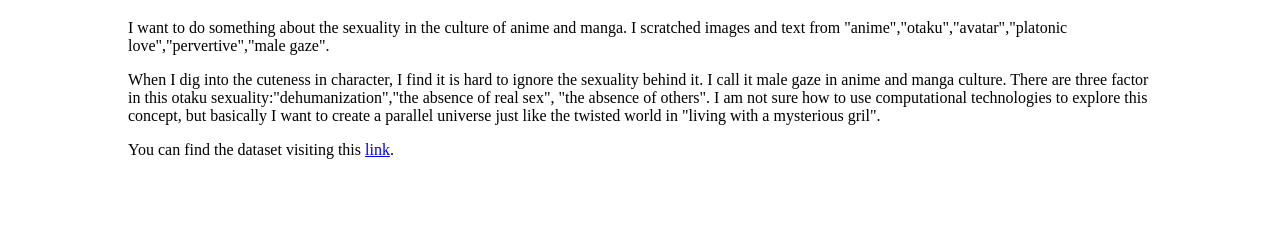
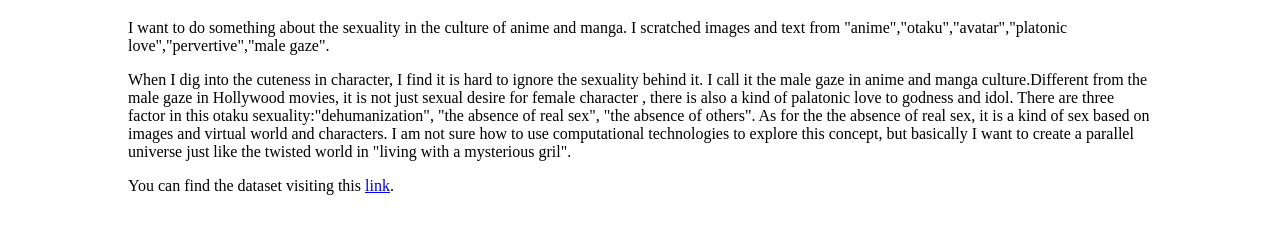
Before and after one commit to Zishi-debug/Make-and-Scrape, a plain HTML site: page index.html in a window 1280 px wide. Shown: the part 61-294 px from the top of the page. Drawn offline with nearby package versions, Linux system fonts and the light colour scheme; some packages are replaced by stand-ins of ours; files that its build step writes are made by us from their sources; a script that the page names is missing.

Commit message:
add description

```diff
--- a/index.html
+++ b/index.html
@@ -24,8 +24,10 @@
           I want to do something about the sexuality in the culture of anime and manga. I scratched images and text from "anime","otaku","avatar","platonic love","pervertive","male gaze".
         </p>
         <p>
-            When I dig into the cuteness in character, I find it is hard to ignore the sexuality behind it. I call it male gaze in anime and manga culture. There are three factor in this otaku sexuality:"dehumanization","the absence of real sex",
-            "the absence of others".
+            When I dig into the cuteness in character, I find it is hard to ignore the sexuality behind it. I call it the male gaze in anime and manga culture.Different from the male gaze in
+            Hollywood movies, it is not just sexual desire for female character , there is also a  kind of palatonic love to godness and idol. There are three factor in this otaku sexuality:"dehumanization",
+            "the absence of real sex", "the absence of others".
+            As for the the absence of real sex, it is a kind of sex based on images and virtual world and characters.
             I am not sure how to use computational technologies to explore this concept, but basically I want to create a parallel universe just like the twisted world in "living with a mysterious gril".
         </p>
         <p>
```
